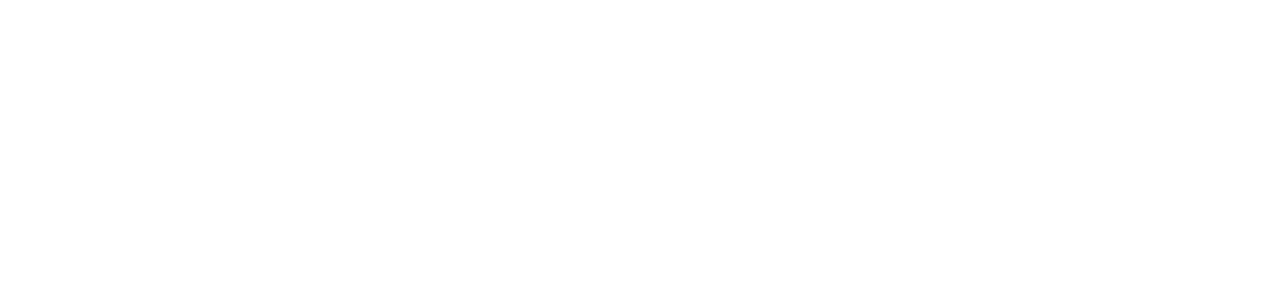
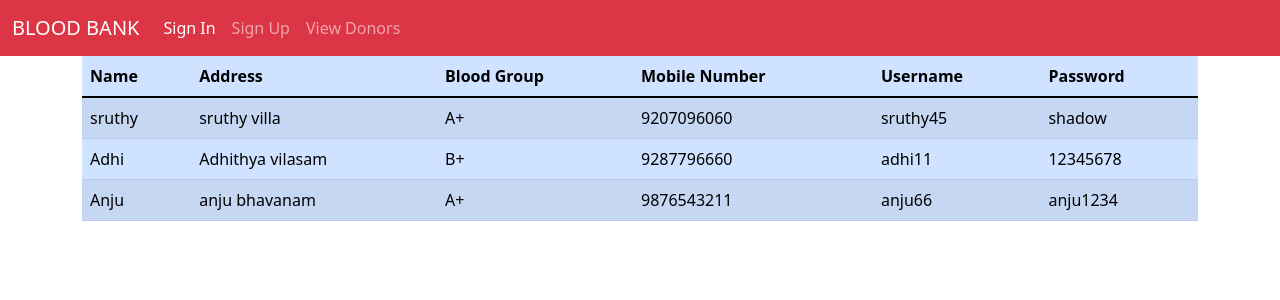
Before and after one commit to sruthybabu/BloodBank-ReactApp, a React (Create React App) app: page /view in a window 1280 px wide. Before the commit this address had no page. Shown: the top 300 px of the page. Built offline with nearby package versions, Linux system fonts and the light colour scheme.

Commit message:
view donors completed

```diff
--- a/src/App.js
+++ b/src/App.js
@@ -5,6 +5,7 @@
 import Signup from './components/Signup';
 import Signin from './components/Signin';
 import { BrowserRouter, Route, Routes } from 'react-router-dom';
+import Viewdonor from './components/Viewdonor';
 
 function App() {
   return (
@@ -13,6 +14,7 @@
 <Routes>
   <Route path="/" exact element={<Signin/>}/>
   <Route path="/sign" exact element={<Signup/>}/>
+  <Route path="/view" exact element={<Viewdonor/>}/>
 </Routes>
 </BrowserRouter>
 
--- a/src/components/Header.js
+++ b/src/components/Header.js
@@ -18,6 +18,9 @@
         <li className="nav-item">
             <Link to="/sign" className="nav-link">Sign Up</Link>
         </li>
+        <li className="nav-item">
+            <Link to="/view" className="nav-link">View Donors</Link>
+        </li>
 
       </ul>
     </div>
--- /dev/null
+++ b/src/components/Viewdonor.js
@@ -0,0 +1,81 @@
+import React from 'react'
+import Header from './Header'
+
+const Viewdonor = () => {
+    var Viewdonor=[
+        {
+            "name":"sruthy",
+            "address":"sruthy villa",
+            "bloodGroup":"A+",
+            "mobileNo":9207096060,
+            "userName":"sruthy45",
+            "password":"shadow"
+
+         },
+         {
+          "name":"Adhi",
+          "address":"Adhithya vilasam",
+          "bloodGroup":"B+",
+          "mobileNo":9287796660,
+          "userName":"adhi11",
+          "password":12345678
+
+       },
+       {
+        "name":"Anju",
+        "address":"anju bhavanam",
+        "bloodGroup":"A+",
+        "mobileNo":9876543211,
+        "userName":"anju66",
+        "password":"anju1234"
+
+     }
+]
+  return (
+    <div>
+        <Header/>
+        <div className='container'>
+            <div className='row'>
+                <div className='col col-12 col-sm-12 col-md-12 col-lg-12 col-xl-12 col-xxl-12'>
+                    <div className='row g-3'>
+                        <div className='col col-12 col-sm-12 col-md-12 col-lg-12 col-xl-12 col-xxl-12'>
+                         <table class="table table-primary table-striped">
+  <thead>
+    <tr>
+      <th scope="col">Name</th>
+      <th scope="col">Address</th>
+      <th scope="col">Blood Group</th>
+      <th scope="col">Mobile Number</th>
+      <th scope="col">Username</th>
+      <th scope="col">Password</th>
+    </tr>
+  </thead>
+  <tbody>
+    {Viewdonor.map((value,key)=>{
+      return <tr>
+      <td>{value.name}</td>
+      <td>{value.address}</td>
+      <td>{value.bloodGroup}</td>
+      <td>{value.mobileNo}</td>
+      <td>{value.userName}</td>
+      <td>{value.password}</td>
+    </tr>
+    })}
+  </tbody>
+</table>
+
+                        </div>
+
+                    </div>
+
+                </div>
+
+            </div>
+
+        </div>
+
+    </div>
+  )
+}
+
+export default Viewdonor
```
